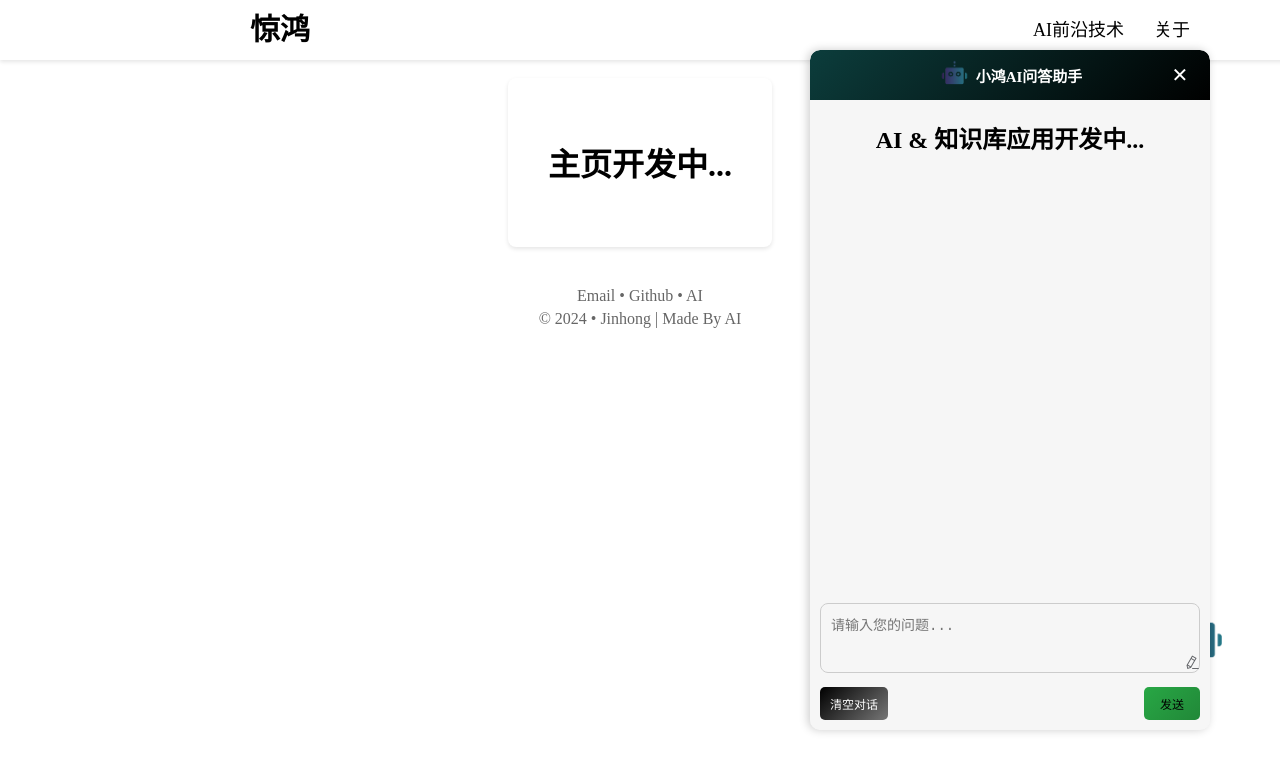
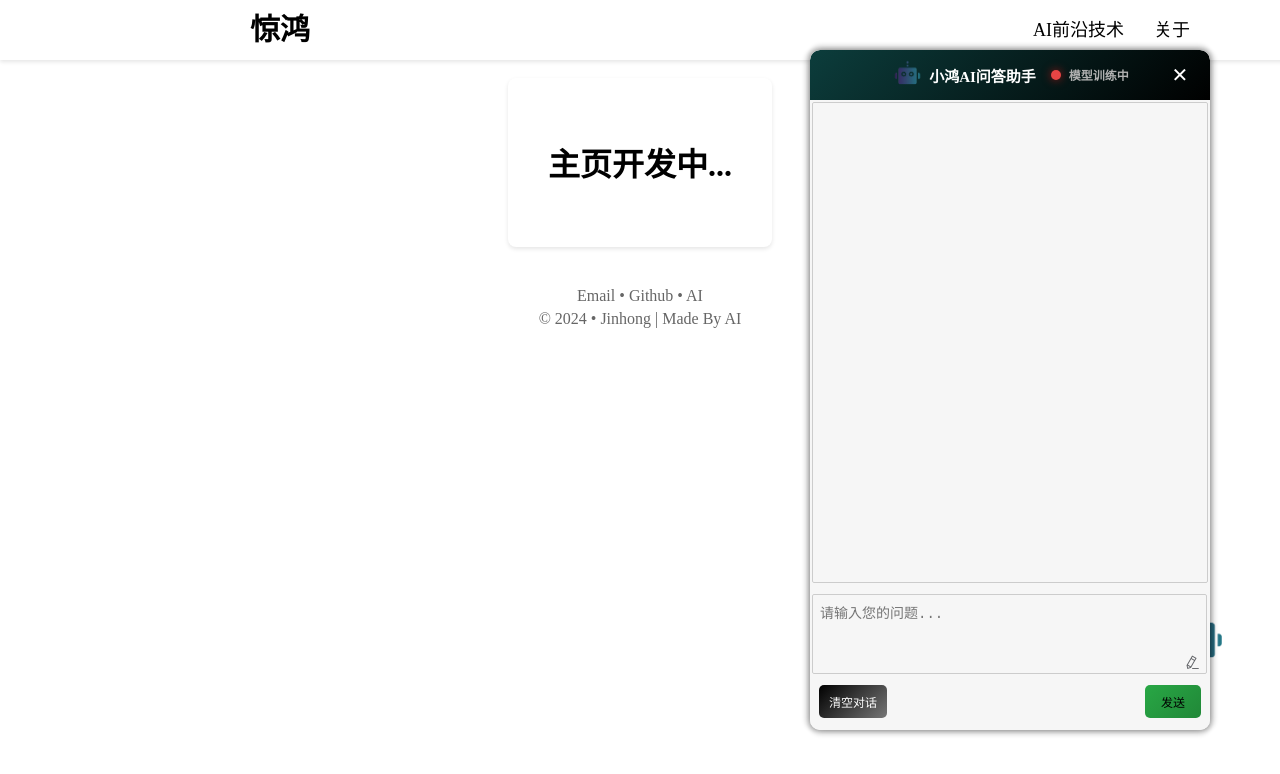
Before and after one commit to jacksonzjh/ai-tech, a Vue app: page / in a window 1280 px wide. Both pictures are taken after a click on the element 1196 px from the left and 635 px from the top of the page. Shown: the top 774 px of the page. Built offline with nearby package versions, Linux system fonts and the light colour scheme.

Commit message:
整体优化AI聊天助手UI交互界面

```diff
--- a/src/components/AIChatBot.vue
+++ b/src/components/AIChatBot.vue
@@ -9,18 +9,25 @@
     <div v-if="isSidebarVisible" ref="chatbotSidebar" class="chatbot-sidebar" @mousedown="startDrag">
       <!-- 头部 (Header) -->
       <div class="header">
-        <!-- 聊天机器人logo和标题 -->
         <div class="header-content">
           <img class="header-logo" src="@/assets/chatbot.png" alt="Chatbot Logo" />
           <span class="title">小鸿AI问答助手</span>
+          <div class="status">
+            <!-- 根据status值显示不同颜色的指示灯 -->
+            <span v-if="status === 'online'" class="indicator-green"></span>
+            <span v-else-if="status === 'training'" class="indicator-red"></span>
+            <span class="status-text">{{ statusText }}</span>
+          </div>
         </div>
-        <!-- 关闭按钮 -->
         <button class="close-button" @click="toggleSidebar">✕</button>
       </div>
 
-      <!-- 中心化的标题 -->
-      <div class="sidebar-content">
-        <h2>AI & 知识库应用开发中...</h2>
+      <!-- 聊天内容显示区域 -->
+      <div class="message-display" ref="messageDisplay">
+        <!-- <div v-for="(msg, index) in messages" :key="index" class="chat-message">
+          {{ msg }}
+        </div> -->
+      </div>
 
         <!-- 打字输入框和功能按钮，放在底部 -->
         <div class="chat-box">
@@ -38,7 +45,6 @@
             <button class="send-button" @click="sendMessage">发送</button>
           </div>
         </div>
-      </div>
     </div>
   </div>
 </template>
@@ -54,26 +60,27 @@ export default {
       initialHeight: '80px',
       expandedHeight: '450px',
       isSidebarVisible: false,
-      message: "",
+      // message: "", // 用户输入的消息
+      // messages: [], // 用于存储所有消息
       isDragging: false,
       offset: { x: 0, y: 0 },
       initialPosition: { top: '10%', left: '70%' },
       isTextareaFocused: false,
+      status: 'training', // 'online' 或 'training'
     };
+  },
+  computed: {
+    statusText() {
+      return this.status === 'online' ? '在线' : '模型训练中';
+    }
   },
   components: {
     'el-button': Button, // 注册Element UI按钮组件
   },
-  mounted() {
-    // 检测是否在文章页面，并调整 fwrite 的 padding
-    if (this.$route.name === 'SiteDetail' || this.$route.name === 'AboutMe') {
-      const fwriteElements = document.querySelectorAll('.fwrite');
-      fwriteElements.forEach(element => {
-        element.style.padding = '0'; // 动态覆盖文章页面 fwrite 的 padding
-      });
-    }
-  },
   methods: {
+    toggleStatus() {
+      this.status = this.status === 'online' ? 'training' : 'online';
+    },
     toggleSidebar() {
       this.isSidebarVisible = !this.isSidebarVisible;
       this.$nextTick(() => {
@@ -84,10 +91,16 @@ export default {
     },
     clearMessage() {
       this.message = '';
+      this.messages = [];  // 清空聊天记录
     },
     sendMessage() {
+      // 发送消息
       alert('发送的消息: ' + this.message);
       this.clearMessage();
+
+      // 滚动到最新消息处
+      // const messageBox = document.querySelector('.message-box');
+      // messageBox.scrollTop = messageBox.scrollHeight;
     },
     expandTextarea() {
       const textarea = document.querySelector('.limited-textarea');
@@ -151,7 +164,6 @@ export default {
   height: 100%;
 }
 
-/* AI聊天侧边栏窗口样式，带有边缘弧度 */
 .chatbot-sidebar {
   position: fixed;
   width: 400px; /* 固定宽度 */
@@ -159,14 +171,16 @@ export default {
   right: 45px; /* 靠右45px */
   bottom: 20px; /* 距离底部20px，防止撑到页面底部 */
   background-color: #f6f6f6;
-  box-shadow: -2px 0 10px rgba(0, 0, 0, 0.2); /* 阴影效果 */
+  box-shadow: 0px 4px 5px rgba(0, 0, 0, 0.2), 0px -4px 5px rgba(0, 0, 0, 0.2), 4px 0px 5px rgba(0, 0, 0, 0.2), -4px 0px 5px rgba(0, 0, 0, 0.2); /* 添加左右、上下四周的阴影效果 */
   display: flex;
   flex-direction: column;
   border-radius: 10px; /* 边缘弧度 */
   z-index: 1001; /* 保证窗口在最上层 */
   cursor: grab; /* 提示窗口可拖动 */
-  overflow: hidden; /* 防止内容超出窗口 */
+  overflow-y: auto; /* 避免内容被截断 */
+  padding-bottom: 120px; /* 给底部留出空间 */
 }
+
 
 /* 窗口在较小屏幕上的自适应 */
 @media (max-width: 768px) {
@@ -191,6 +205,38 @@ export default {
 .title {
   font-weight: bold;
   font-size: 14px;
+}
+
+.status {
+  display: flex;
+  align-items: center;
+  margin-left: 15px; /* 调整与标题的间距 */
+}
+
+.indicator-green{
+  width: 10px;
+  height: 10px;
+  background-color: #49de6e; /* 绿色指示灯 */
+  border-radius: 50%; /* 圆形 */
+  box-shadow: 0 0 10px rgba(39, 168, 69, 0.6); /* 发光效果 */
+  margin-right: 8px; /* 与文字的间距 */
+
+}
+
+.indicator-red {
+  width: 10px;
+  height: 10px;
+  background-color: #e74545; /* 玫红色指示灯 */
+  border-radius: 50%; /* 圆形 */
+  box-shadow: 0 0 10px rgba(255, 20, 20, 0.6); /* 玫红色发光效果 */
+  margin-right: 8px; /* 与文字的间距 */
+}
+
+.status-text {
+  color: #b1b1b1; /* 文字颜色为绿色 */
+  font-size: 12px;
+  font-weight: bold;
+  margin-bottom: 1px;
 }
 
 /* 关闭按钮样式 */
@@ -218,35 +264,65 @@ export default {
   border-radius: 5px; /* 将圆角调整为小的圆角，保留正方形 */
 }
 
-/* 中心化的标题 */
-.sidebar-content h2 {
-  text-align: center; /* h2标题居中 */
-}
-
 /* 聊天输入框和按钮样式 */
 .chat-box {
   position: absolute;
   bottom: 0;
-  width: 400px;
-  padding: 10px;
+  width: 100%;
+  padding: 2px;
   background-color: #f6f6f6;
-  border-bottom-left-radius: 10px;
-  border-bottom-right-radius: 10px;
+  border-bottom-left-radius: 3px;
+  border-bottom-right-radius: 3px;
+  border-radius: 2px;
   min-height: 120px; /* 设置最小高度，扩展空间 */
 }
 
 .limited-textarea {
-  width: 100%;
-  max-width: 380px; /* 限制输入框的最大宽度 */
-  height: 70px;
-  padding: 10px;
-  border-radius: 8px;
+  width: calc(100% - 1px); /* 调整宽度，确保文本框不会超出边界 */
+  max-width: 399px; /* 微调这个值，根据需求 */
+  padding-right: 15px; /* 让文本框内部右侧留出更多空间 */
+  padding: 7px;
+  height: 80px;
+  border-radius: 2px;
   border: 1px solid #ccc;
   background-color: #f6f6f6;
   font-size: 14px;
   resize: none; /* 禁止手动拖动 */
   overflow-y: auto;
   transition: width 0.3s, height 0.3s; /* 添加动画效果 */
+}
+
+/* 聊天内容显示区域 */
+.message-display {
+  overflow-y: auto; /* 内容多时可滚动 */
+  width: 99%; /* 设置宽度，不要占满整个聊天窗口 */
+  height: 86%;
+  padding: 10px;
+  margin: 1.5px auto; /* 让消息框与边界保持均匀的间隔 */
+  background-color: #f6f6f6;
+  border: 1px solid #ccc;
+  border-radius: 2px;
+}
+
+/* 聊天消息样式(暂不需要) */
+/* .chat-message {
+  background-color: #e1f5fe;
+  margin-bottom: 10px;
+  padding: 10px;
+  border-radius: 5px;
+  border: 1px solid #ddd;
+  font-size: 14px;
+} */
+
+/* 聊天消息显示框样式 */
+.message-box {
+  flex: 1; /* 占据剩余空间 */
+  padding: 10px;
+  overflow-y: auto; /* 内容多时可滚动 */
+  background-color: #ffffff;
+  border-radius: 10px 10px 0 0; /* 圆角 */
+  border: 1px solid #ccc;
+  margin-bottom: 10px; /* 和输入框留出距离 */
 }
 
 /* 编辑按钮固定在右下角 */
@@ -276,7 +352,10 @@ export default {
   justify-content: space-between; /* 均匀分布 */
   align-items: center; /* 垂直居中对齐 */
   background-color: #f6f6f6;
-  margin-top: 10px;
+  margin-top: 7px;
+  margin-bottom: 10px;
+  margin-left: 7px;
+  margin-right: 7px;
 }
 
 .clear-button {
```
